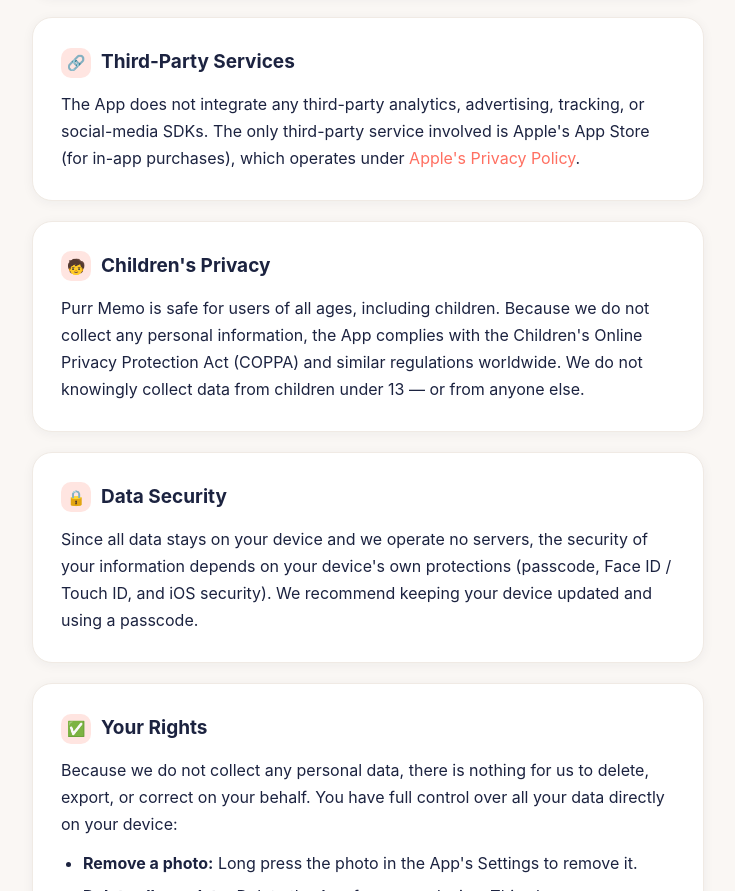
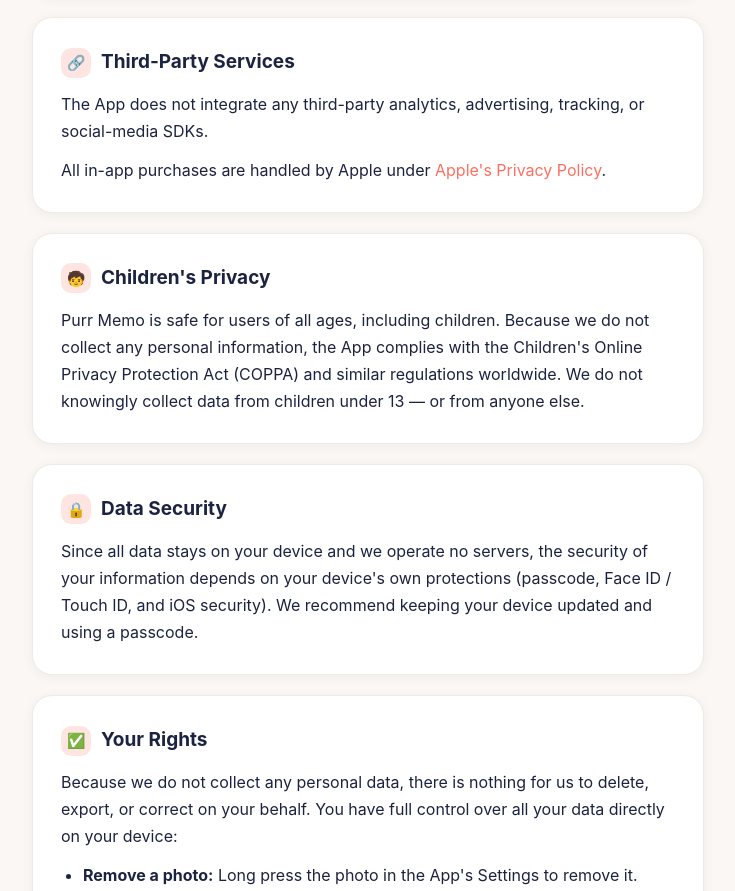
Before and after one commit to Kelvin-Lee-20/purr-cat-memo-app-privacy-policy, a plain HTML site: page index.html in a window 1280 px wide. Shown: the part 2004-2895 px from the top of the page, without its empty margins (272-1007 px from the left). Drawn offline with Linux system fonts and the light colour scheme.

Commit message:
Update index.html

```diff
--- a/index.html
+++ b/index.html
@@ -198,8 +198,8 @@
   <div class="card">
     <h2><span class="icon">🔗</span> Third-Party Services</h2>
     <p>The App does not integrate any third-party analytics, advertising,
-       tracking, or social-media SDKs. The only third-party service involved is
-       Apple's App Store (for in-app purchases), which operates under
+       tracking, or social-media SDKs.</p>
+    <p>All in-app purchases are handled by Apple under
        <a href="https://www.apple.com/legal/privacy/" target="_blank" rel="noopener">Apple's Privacy Policy</a>.</p>
   </div>
 
```
